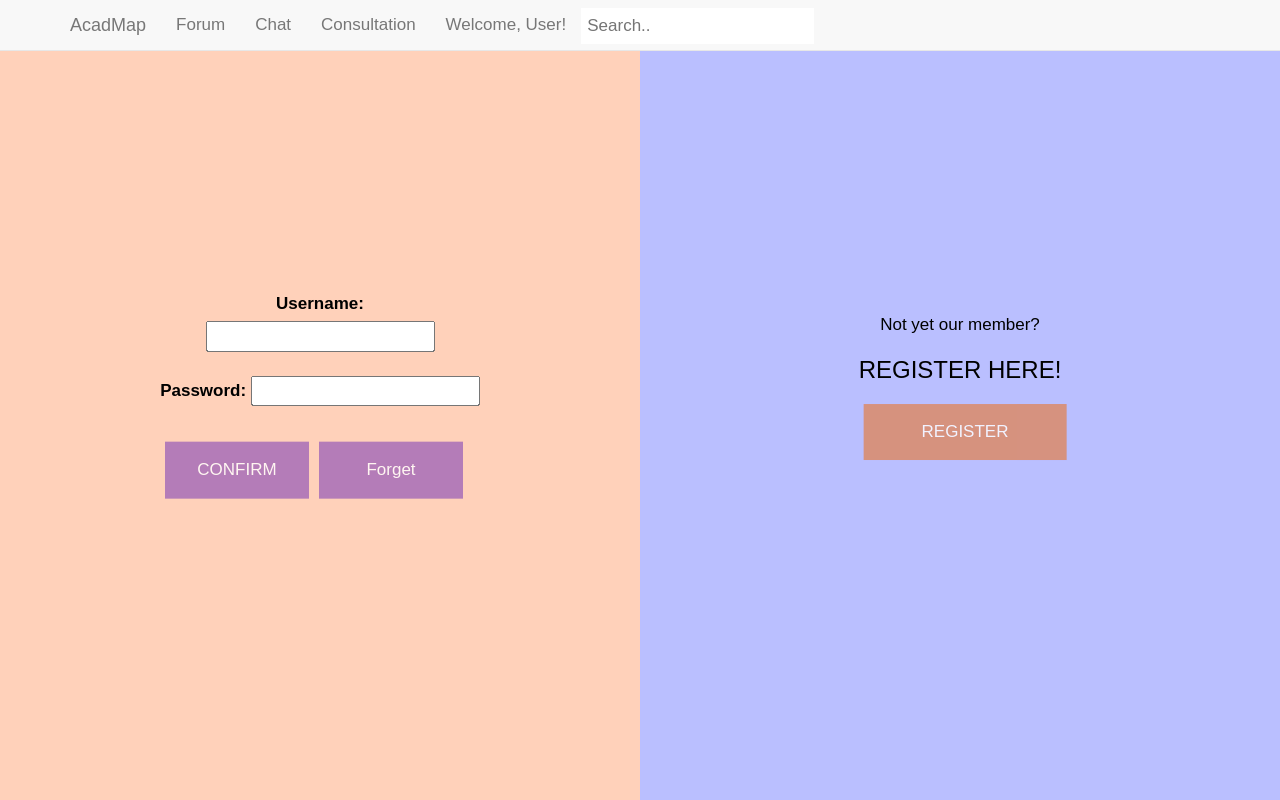
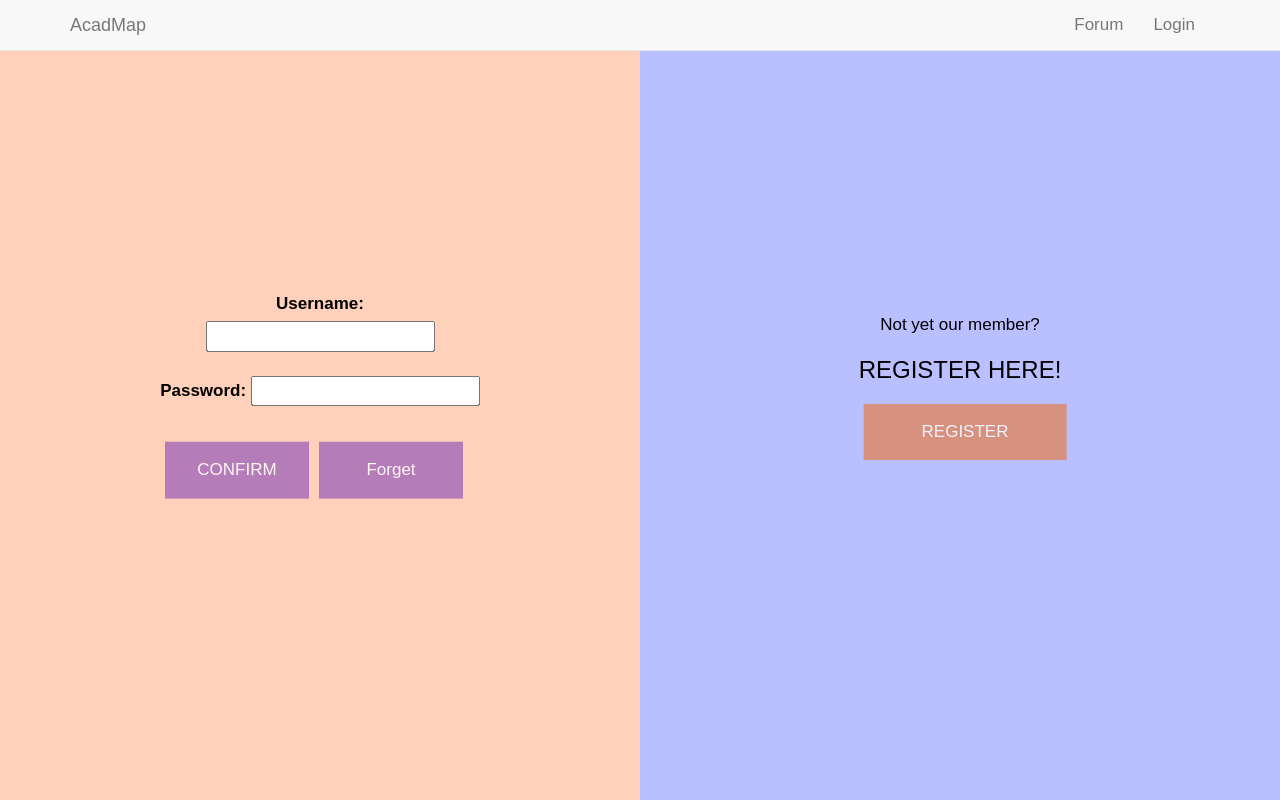
Before and after one commit to fungking07/3100-project, a PHP site: page /AcadMap/login_related/login.php in a window 1280 px wide. Run offline with PHP 8.4, Linux system fonts and the light colour scheme; some libraries are stand-ins or nearby versions.

Commit message:
login del the orginal nav bar and include new nav bar

```diff
--- a/login_related/login.php
+++ b/login_related/login.php
@@ -77,20 +77,6 @@
 <script src="https://ajax.googleapis.com/ajax/libs/jquery/2.1.3/jquery.min.js"></script>
 <script src="../js/bootstrap.min.js"></script>
 </head>
-<nav class="navbar navbar-default navbar-fixed-top">
-  <div class="container">
-    <a href="#" class="navbar-brand">AcadMap</a>
-    <div class="container-fluid">
-      <ul class="nav navbar-nav">
-        <li><a href="#">Forum</a></li>
-        <li><a href="#">Chat</a></li>
-        <li><a href="#">Consultation</a></li>
-        <input type="text" placeholder="Search..">
-        <li><a href="#">Welcome, User!</a></li>
-      </ul>
-    </div>
-  </div>
-</nav>
 <body>
 <div class="content">
   <div class="split left">
```
